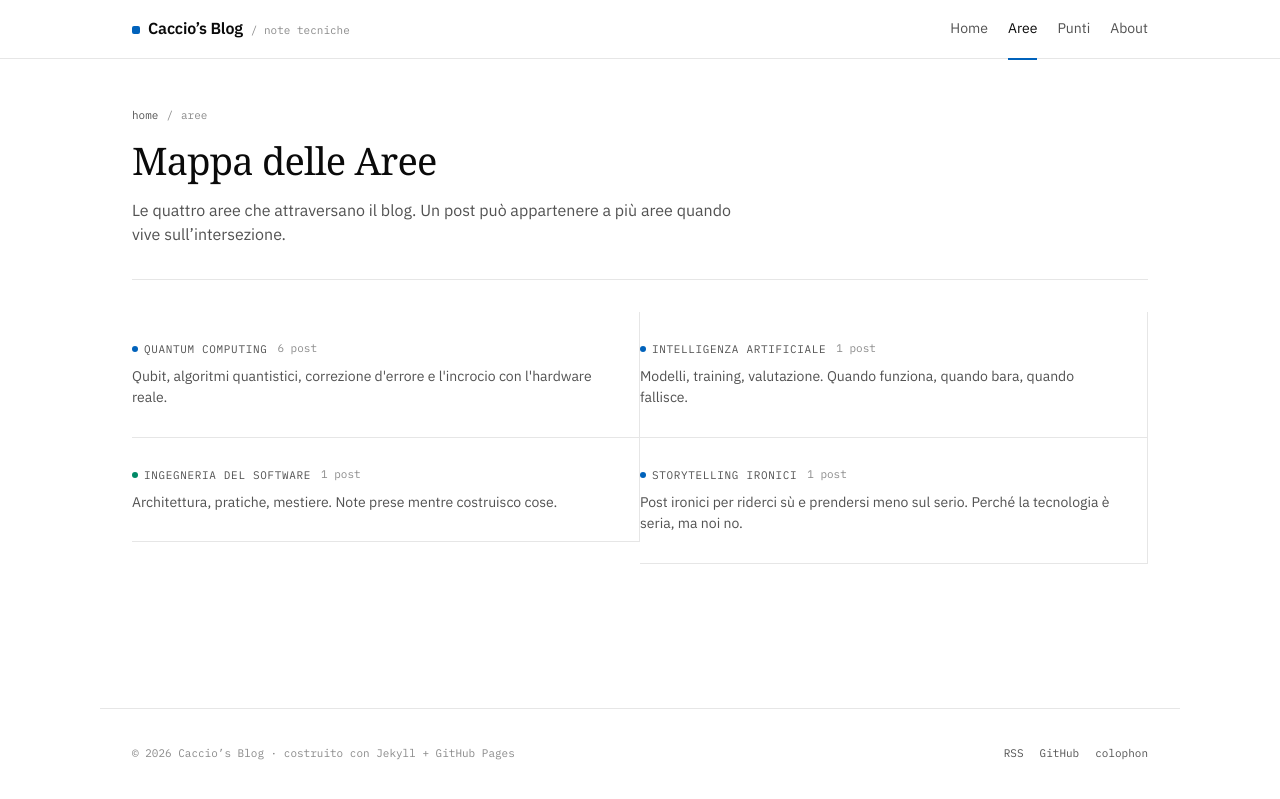
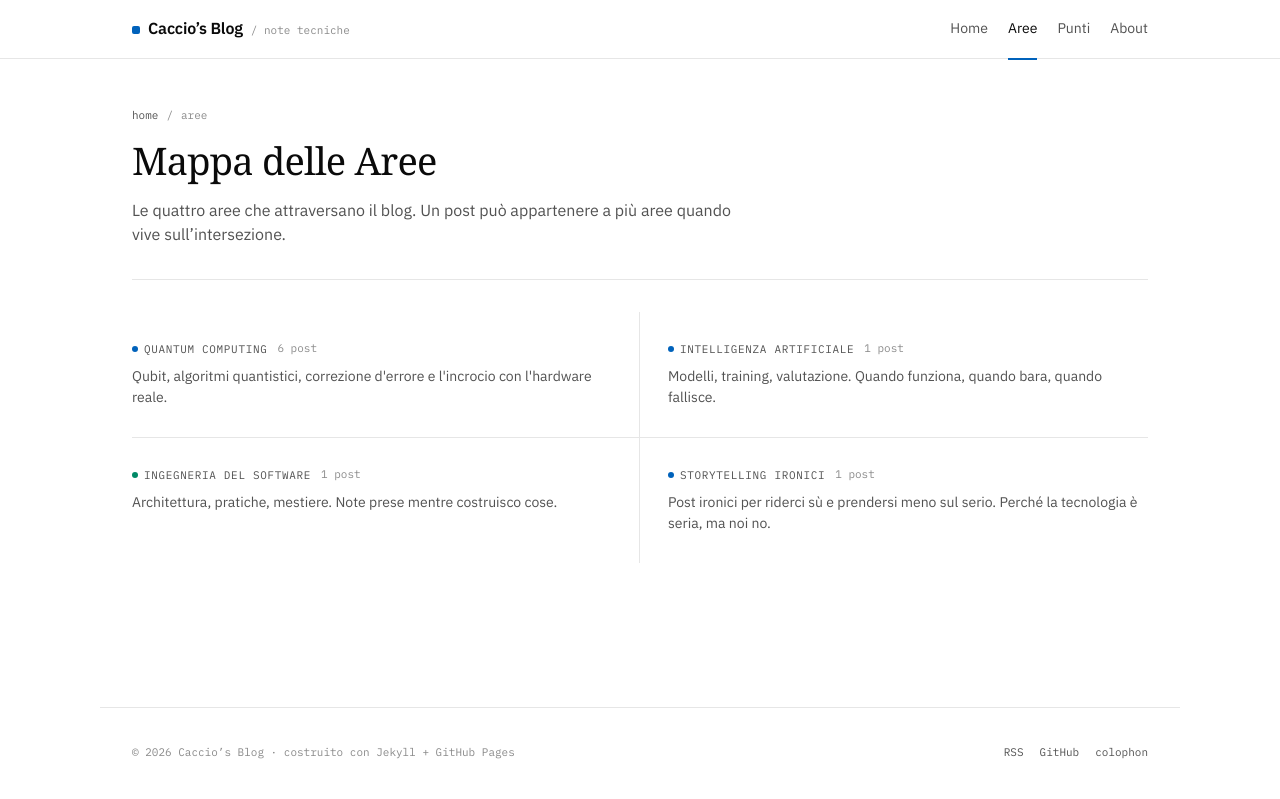
Before and after one commit to caccio/caccio.github.io, a Jekyll site: the page built from pages/aree.md, in a window 1280 px wide. Shown: the top 799 px of the page. Built offline with Jekyll 4.4.1, drawn with Linux system fonts in a browser that asks for light colours; some web fonts are replaced.

Commit message:
fix: allineamento griglia cat-list nella pagina Aree
Tre problemi corretti:
- <li> aveva display:list-item (default browser) che non applica lo
  stretch del grid come display:block → aggiunto display:block esplicito
- &:nth-child(even) su .item non corrispondeva mai (.item è sempre
  figlio unico del suo <li>) → padding orizzontale spostato su li
  con :nth-child(odd/even) che funziona correttamente
- align-items:stretch aggiunto esplicitamente a .cat-list per chiarezza

Risultato: entrambe le celle di ogni riga hanno la stessa altezza,
indipendentemente dalla lunghezza della descrizione.

Co-Authored-By: Claude Sonnet 4.6 <noreply@anthropic.com>

```diff
--- a/_sass/_areas.scss
+++ b/_sass/_areas.scss
@@ -5,17 +5,35 @@
   display: grid;
   grid-template-columns: 1fr 1fr;
   gap: 0;
+  align-items: stretch;   // esplicito: ogni <li> si estende all'altezza della riga
 
+  li {
+    display: block;        // forza block: elimina display:list-item che rompe lo stretch
+    border-bottom: 1px solid var(--line);
+
+    // Padding e bordi sugli <li> (non su .item:nth-child che non funziona mai)
+    &:nth-child(odd) {
+      border-right: 1px solid var(--line);
+      padding-right: 28px;
+    }
+    &:nth-child(even) {
+      padding-left: 28px;
+    }
+
+    // Ultima riga: niente bordo basso
+    &:nth-last-child(-n+2) { border-bottom: 0; }
+  }
+
+  // Link che occupa tutta la cella con layout flex verticale
   .item {
-    padding: 28px 28px 28px 0;
-    border-bottom: 1px solid var(--line);
+    padding: 28px 0;
     cursor: pointer;
     text-decoration: none;
     color: inherit;
-    display: block;
-
-    &:nth-child(odd)  { border-right: 1px solid var(--line); }
-    &:nth-child(even) { padding-left: 28px; padding-right: 0; }
+    display: flex;
+    flex-direction: column;
+    height: 100%;
+    box-sizing: border-box;
 
     &:hover h3 .name { color: var(--accent); }
 
```
